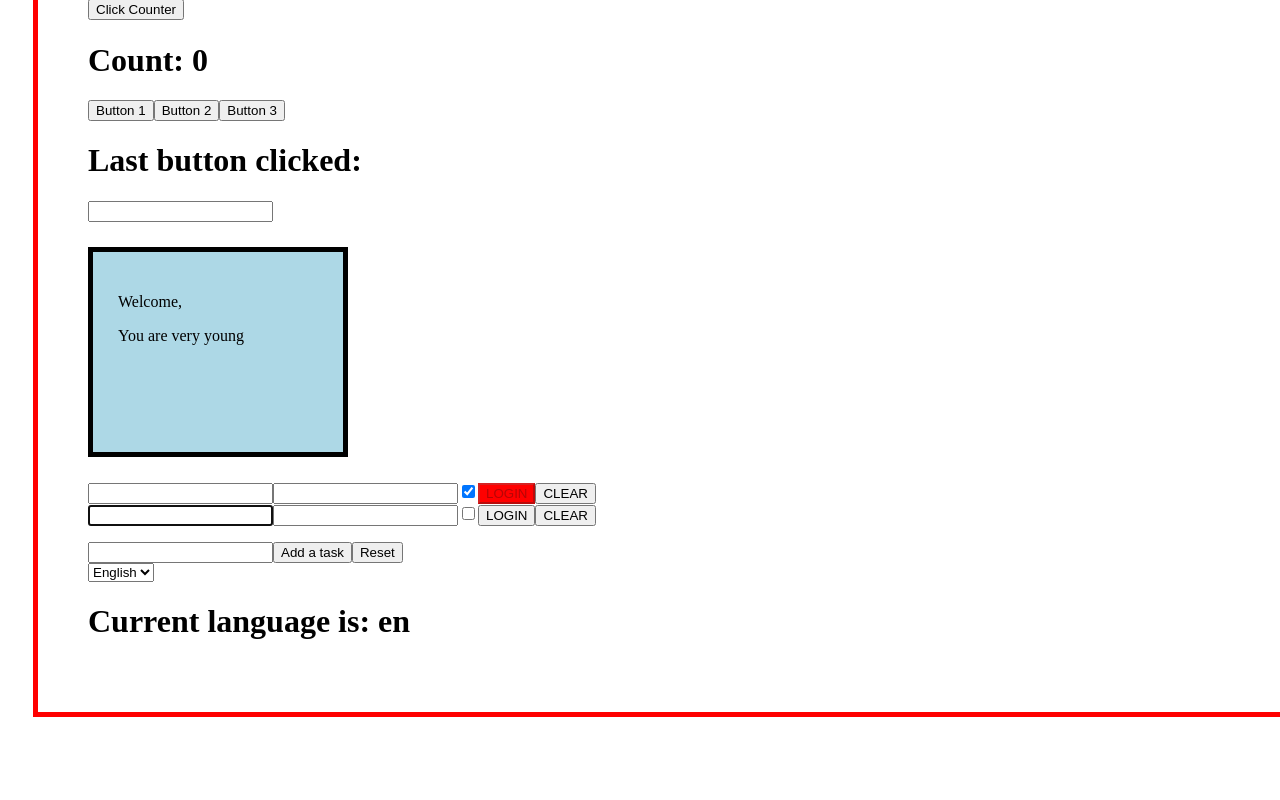
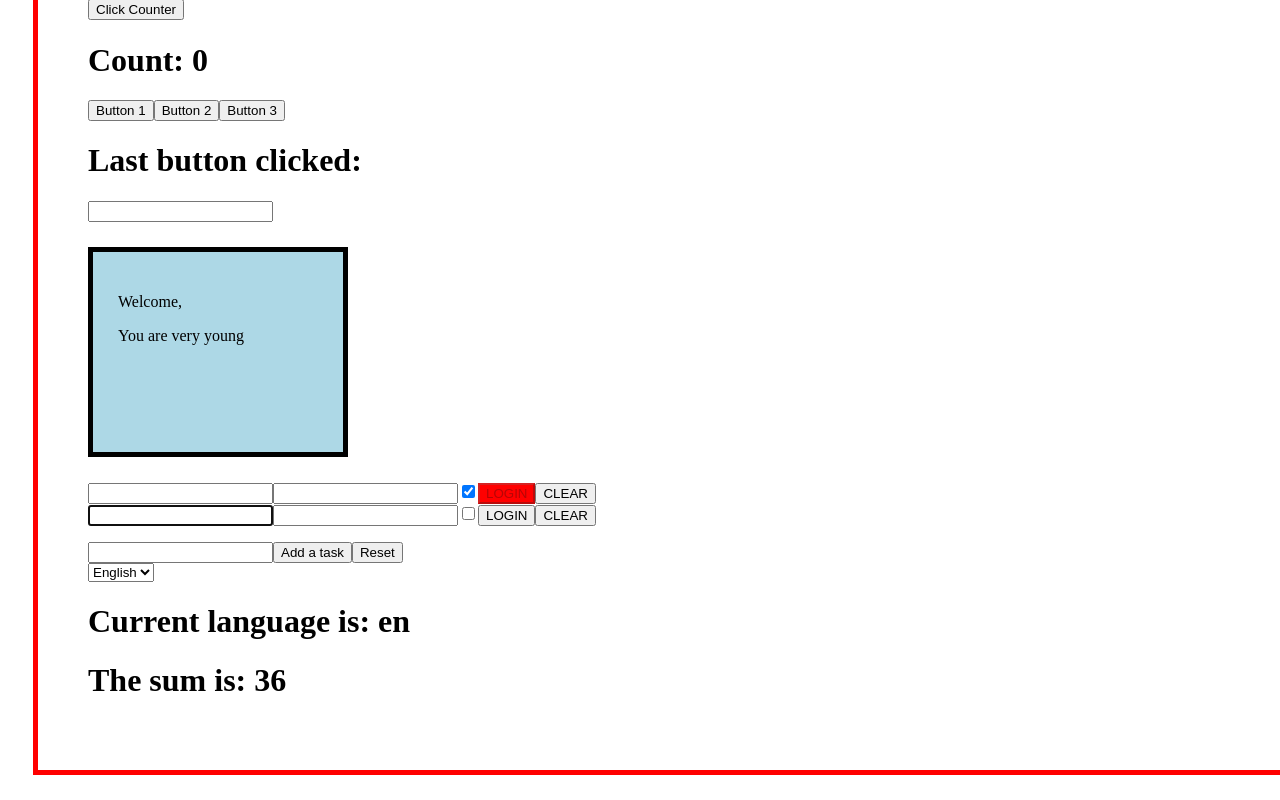
Before and after one commit to Micheleg27/react-exercises, a React (Create React App) app: page / in a window 1280 px wide. Shown: the part 632-1432 px from the top of the page. Before the commit the page ends 1374 px from the top, so only its background shows below. Built offline with nearby package versions, Linux system fonts and the light colour scheme.

Commit message:
function-components-02

```diff
--- a/src/App.js
+++ b/src/App.js
@@ -10,6 +10,7 @@ import { UncontrolledLogin } from "./UncontrolledLogin";
 import { ToDoList } from "./ToDoList";
 import { Container } from "./Container";
 import { SelectLanguage } from "./SelectLanguage";
+import { Sum } from "./Sum";
 
 const login = (dati) => {
     console.log(dati)
@@ -41,6 +42,7 @@ export default class App extends React.Component {
                 }}/>
 
                 <SelectLanguage />
+                <Sum numbers={[5, 6, 12, 13]}/>
                 </Container>
                 </div>;
     }
--- /dev/null
+++ b/src/Sum.js
@@ -0,0 +1,5 @@
+import React from "react";
+
+export function Sum ({numbers: [...nums]}){
+    return <h1>The sum is: {nums.reduce((sum, value) => sum += value)}</h1>
+}
```
